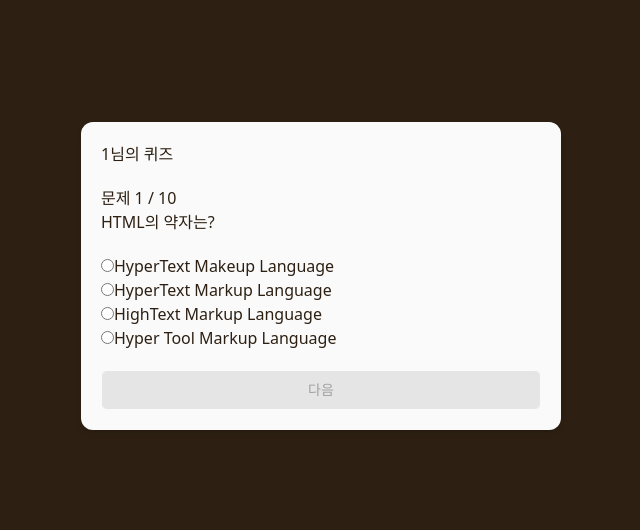
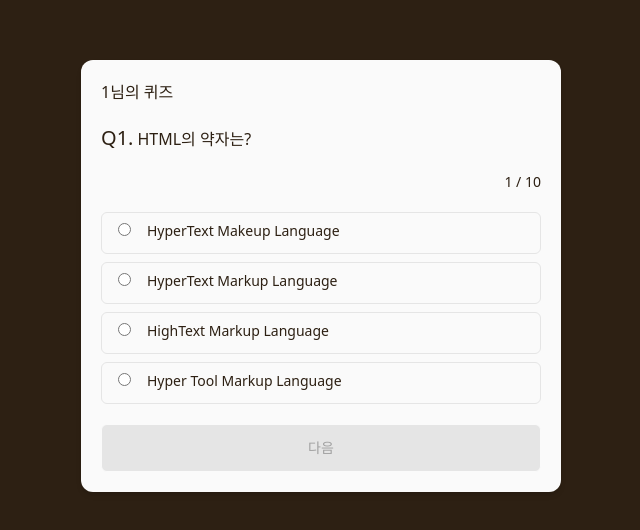
Before and after one commit to miloupark/uquiz, a React (Vite) app: page /quiz/1 in a window 1280 px wide. Shown: the part 124-654 px from the top of the page, without its empty margins (319-959 px from the left). Built offline with nearby package versions, Linux system fonts and the light colour scheme; a web font is replaced by a local one.

Commit message:
wip(quiz): 라디오 인풋 선택 상태에 따른 스타일링 진행 중

```diff
--- a/src/components/Quiz.jsx
+++ b/src/components/Quiz.jsx
@@ -56,25 +56,38 @@ export default function Quiz() {
     <section className="min-h-screen flex items-center justify-center p-10">
       <div className="w-full max-w-120 grid p-5 gap-5 rounded-xl bg-neutral-50 shadow-md">
         <h2>{nickname}님의 퀴즈</h2>
-        <div>
-          문제 {currentIndex + 1} / {questions.length}
-          <h3>{current.question}</h3>
-        </div>
+
+        <h3>
+          <span className="text-xl font-medium pr-1">Q{currentIndex + 1}.</span>
+          {current.question}
+        </h3>
+        <p className="text-end text-sm text-primary">
+          {currentIndex + 1} / {questions.length}
+        </p>
         {/* 선택지 */}
-        <ul>
-          {current.options.map((option, index) => (
-            <li key={index}>
-              <label>
+        <ul className="grid gap-y-2">
+          {current.options.map((option, index) => {
+            const checked = selectedOption === index;
+
+            return (
+              <li
+                key={index}
+                className={`flex border text-sm border-neutral-200 rounded-md
+                  ${checked ? 'border-primary/40' : 'border-neutral-200'}`}
+              >
+                <label className="w-full h-10 px-4 py-2">
                   <input
                     type="radio"
                     name="option"
-                  checked={selectedOption === index}
+                    checked={checked}
                     onChange={() => handleSelect(index)}
+                    className="mr-4"
                   />
                   {option}
                 </label>
               </li>
-          ))}
+            );
+          })}
         </ul>
         <TextButton onClick={handleNext} inactive={selectedOption === null}>
           {isLast ? '제출' : '다음'}
--- a/src/components/button/TextButton.jsx
+++ b/src/components/button/TextButton.jsx
@@ -8,7 +8,7 @@ export default function TextButton({
     <button
       type={type}
       {...props}
-      className={`h-10 inline-flex justify-center items-center text-sm font-medium p-2 rounded-md border outline-none transition duration-300 ease-in-out
+      className={`h-12 inline-flex justify-center items-center text-sm font-medium p-2 rounded-md border outline-none transition duration-300 ease-in-out
         ${
           inactive
             ? 'bg-neutral-200 text-neutral-400 border-neutral-50'
```
Lines whose indentation alone changed are shown as unchanged.
